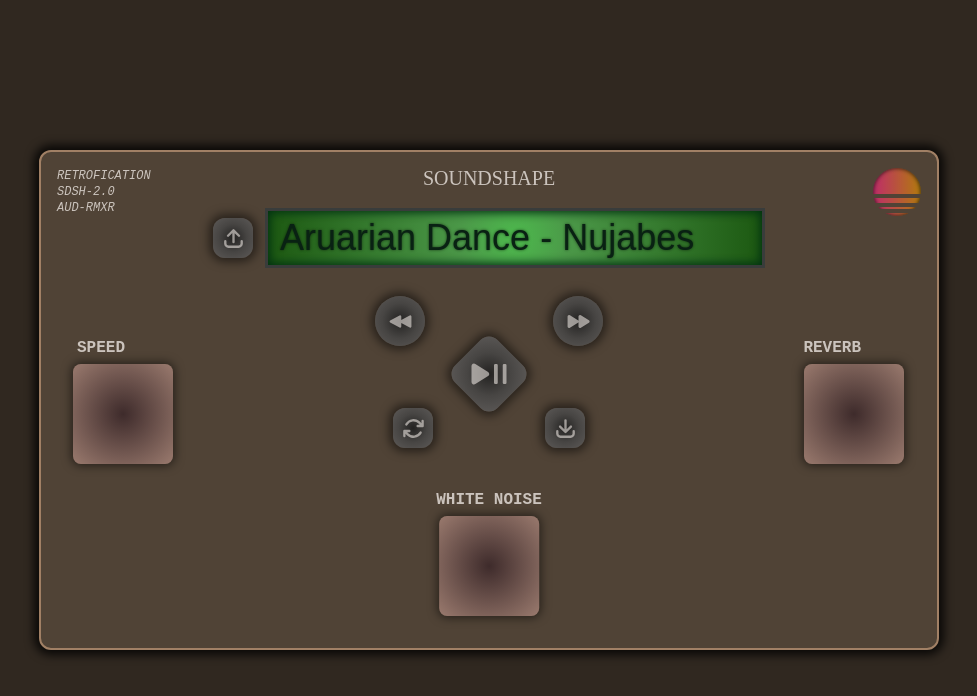
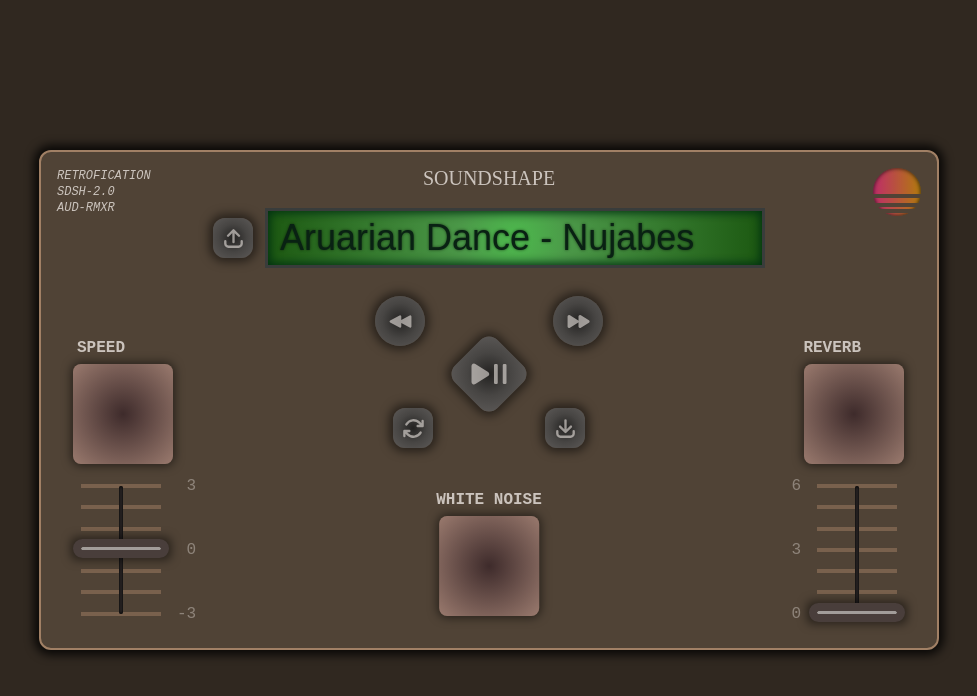
Before and after one commit to tanmaygupta100/SoundShape-RemixTool, a React (Create React App) app: page /Remixer in a window 1280 px wide. Shown: the top 696 px of the page, without its empty margins (151-1128 px from the left). Built offline with nearby package versions, Linux system fonts and the light colour scheme.

Commit message:
SDSH-5: Completed Slider Components
Created custom sliders without the use of a component library, for added customization.

```diff
--- /dev/null
+++ b/src/components/Slider.js
@@ -0,0 +1,57 @@
+import { useState } from "react";
+
+const Slider = ({min, max, step, init}) => {
+
+    const [value, setValue] = useState(init);
+
+    const handleChange = (e) => {
+        const newValue = Math.min(Math.max(e.target.value, min), max);
+        setValue(newValue);
+    }
+
+    const range = max - min; // Total range
+    const width = '6.49rem'; // Explicitly setting width here
+    const spacing = range > 0 ? parseFloat(width) / range : 0; // Use the 8rem width in the calculation
+    const lines = Array.from({ length: range + 1 }, (_, i) => min + i); // Generate array of lines
+
+
+    console.log(`Range: ${range}, Spacing: ${spacing}, Total Height: ${(range - 1) * spacing}rem`);
+
+    return (
+
+        <div className='flex justify-center'>
+
+            <div
+                className="absolute -top-16 flex flex-col"
+                style={{ gap: `${spacing}rem` }}
+            >
+                {lines.map((line) => (
+                    <div key={line} className="w-20 h-1 bg-cusBrdr opacity-50"></div>
+                ))}
+            </div>
+
+            <div className="slider-container -rotate-90">
+                {/* Visible Slider: */}
+                <div className="slider-track">
+                    <div
+                        className="slider-thumb"
+                        style={{ left: `${((value - min) / (max - min)) * 100}%` }}
+                    />
+                </div>
+
+                {/* Hidden Input: */}
+                <input
+                type="range"
+                min={min}
+                max={max}
+                step={step}
+                value={value}
+                onChange={handleChange}
+                className="slider-input"
+                />
+            </div>
+        </div>
+    );
+};
+
+export default Slider;
--- a/src/index.css
+++ b/src/index.css
@@ -122,6 +122,47 @@
   background: radial-gradient(circle, rgba(77,185,77,1) 0%, rgba(75,152,72,1) 22%, rgba(28,88,17,1) 100%);
 }
 
-.text-shadow {
+
+/*------------- SLIDER: -------------*/
+
+
+.slider-container {
+  position: relative;
+  width: 8rem;
+  height: 0.25rem;
+}
+
+.slider-track {
+  position: absolute;
+  width: 100%;
+  height: 100%;
+  background: rgb(51, 46, 46); /* Track color */
+  box-shadow: inset 0 0 3px 0.5px #000000;
+  border-radius: 0.5rem;
+}
+
+.slider-thumb {
+  position: absolute;
+  width: 0.2rem;
+  height: 5rem;
+  background: rgb(162, 157, 154); /* Thumb color */
+  border-radius: 0.1rem;
+  transform: translate(0%, -47.5%);
+  outline: 0.5rem solid rgb(73, 62, 59);
+  box-shadow: 0 0 10px 10px rgba(0, 0, 0, 0.5);
+  transition: all 0.3s ease-in-out;
 
 }
+.slider-thumb:hover {
+  box-shadow: 0 0 10px 12px rgba(0, 0, 0, 0.5);
+}
+
+.slider-input {
+  position: absolute;
+  width: 100%;
+  height: 100%; /* Full slider area */
+  top: 0;
+  left: 0;
+  opacity: 0; /* Keeps it invisible but active */
+  cursor: pointer; /* Matches thumb cursor */
+}
--- a/src/pages/Main.jsx
+++ b/src/pages/Main.jsx
@@ -4,6 +4,7 @@
 import RegButton from '../components/RegButton';
 import { ArrowPathIcon, ArrowDownTrayIcon, ArrowUpTrayIcon, BackwardIcon, ForwardIcon, PlayPauseIcon } from '@heroicons/react/16/solid';
 import Trackbar from '../components/Trackbar';
+import Slider from '../components/Slider';
 
 const Main = () => {
 
@@ -82,6 +83,20 @@
                         className='flex items-end justify-end'
                     />
                 </div>
+                {/* SPEED SLIDER: */}
+                <div className="absolute left-4 bottom-24">
+                    <Slider
+                            min={-3} max={3} step={1} init={0}
+                    />
+                </div>
+                <div
+                    className="absolute left-36 bottom-5 flex flex-col items-end text-cusTxt opacity-40"
+                    style={{ gap: `2.5rem`, transform: 'translateX(-0.5rem) translateY(-0.1rem)' }}
+                >
+                    <p>3</p>
+                    <p>0</p>
+                    <p>-3</p>
+                </div>
 
                 {/* REVERB button: */}
                 <div className="absolute right-8 top-1/2 transform -translate-y-1/2 flex flex-col items-center">
@@ -93,6 +108,21 @@
                         wid={100} hei={100}
                     />
                 </div>
+                {/* REVERB SLIDER: */}
+                <div className="absolute right-4 bottom-24">
+                    <Slider
+                            min={0} max={6} step={1} init={0}
+                    />
+                </div>
+                <div
+                    className="absolute right-36 bottom-6 flex flex-col items-end text-cusTxt opacity-40"
+                    style={{ gap: `2.5rem`, transform: 'translateX(0.5rem) translateY(0.1rem)' }}
+                >
+                    <p>6</p>
+                    <p>3</p>
+                    <p>0</p>
+                </div>
+
                 {/* WHITE NOISE button: */}
                 <div className="absolute left-1/2 bottom-8 transform -translate-x-1/2 flex flex-col items-center">
                     <p className="mb-1 opacity-80 font-semibold">WHITE NOISE</p>
--- a/tailwind.config.js
+++ b/tailwind.config.js
@@ -14,6 +14,7 @@
         cusAppBg: '#302820',
         cusTxt: '#eae4df',
         cusBrdr: '#a18065',
+        cusSldr: '#343739',
       },
       boxShadow: {
         //horizontal offset, vertical offset, blur radious
```
Lines whose indentation alone changed are shown as unchanged.
